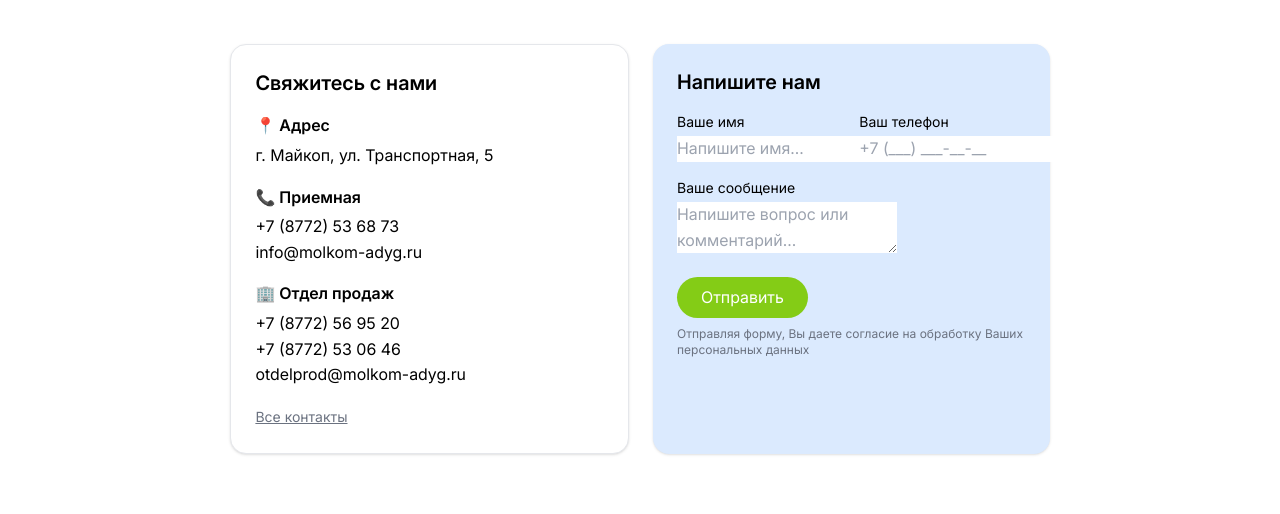
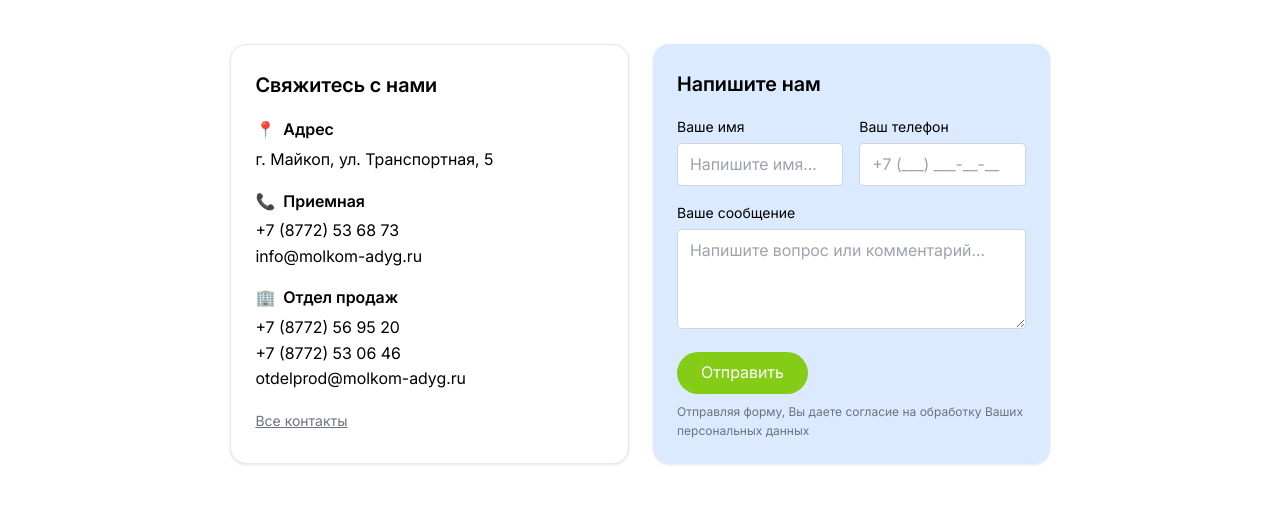
Before and after one commit to ElireChara/testmaket, a website built with webpack: page src/index.html in a window 1280 px wide. Shown: the part 2542-3056 px from the top of the page. Built offline with nearby package versions, Linux system fonts and the light colour scheme.

Commit message:
переделка под бэм секции контактов

```diff
--- a/src/assets/styles/Header.scss
+++ b/src/assets/styles/Header.scss
@@ -8,7 +8,6 @@
         url("/src/assets/images/test34.jpeg");
     background-repeat: no-repeat;
     background-position: right bottom;
-    // width: 1920px;
     height: 800px;
     overflow: hidden;
 }
@@ -65,7 +64,7 @@
         }
     }
 
-    .contacts {
+    .header-contacts {
         margin-right: 18%;
         display: grid;
         grid-template-rows: repeat(1, minmax(0, 1fr));
--- /dev/null
+++ b/src/assets/styles/contakts.scss
@@ -0,0 +1,131 @@
+.contact-section {
+    margin-top: 3%;
+    margin-left: 18%;
+    margin-right: 18%;
+    padding-bottom: 80px;
+
+    .contacts-container {
+        display: flex;
+        gap: 24px;
+        margin-top: 40px;
+    }
+
+    .form-box1 {
+        background: white;
+        border-radius: 16px;
+        padding: 24px;
+        box-shadow: 0 1px 3px rgba(0,0,0,0.1);
+        flex: 1;
+        border: 1px solid #e5e7eb;
+
+        h2 {
+            font-size: 20px;
+            color: #000;
+            font-weight: 600;
+            margin-bottom: 16px;
+        }
+    }
+
+    .contact-info {
+        margin-bottom: 16px;
+        color: #000;
+
+        .contact-title {
+            font-weight: 600;
+            display: flex;
+            align-items: center;
+            gap: 8px;
+            margin-bottom: 4px;
+        }
+    }
+
+    .all-contacts-link {
+        text-decoration: underline;
+        font-size: 14px;
+        color: #6b7280;
+    }
+
+    .contact-form {
+        color: #000;
+        background: #dbeafe;
+        border-radius: 16px;
+        padding: 24px;
+        box-shadow: 0 1px 3px rgba(0,0,0,0.1);
+        flex: 1;
+
+        h2 {
+            font-size: 20px;
+            font-weight: 600;
+            margin-bottom: 16px;
+        }
+    }
+
+    .form-grid {
+        display: grid;
+        grid-template-columns: 1fr;
+        gap: 16px;
+
+        @media (min-width: 768px) {
+            grid-template-columns: repeat(2, 1fr);
+        }
+    }
+
+    label {
+        font-size: 14px;
+        display: block;
+        margin-bottom: 4px;
+    }
+
+    .form-input {
+        width: 100%;
+        padding: 8px 12px;
+        border: 1px solid #d1d5db;
+        border-radius: 4px;
+        color: #000;
+
+        &::placeholder {
+            color: #9ca3af;
+        }
+    }
+
+    .form-message {
+        margin-top: 16px;
+    }
+
+    .form-textarea {
+        width: 100%;
+        padding: 8px 12px;
+        border: 1px solid #d1d5db;
+        border-radius: 4px;
+        color: #000;
+        min-height: 100px;
+
+        &::placeholder {
+            color: #9ca3af;
+        }
+    }
+
+    .form-submit {
+        margin-top: 16px;
+    }
+
+    .submit-button {
+        background: #84cc16;
+        color: white;
+        padding: 8px 24px;
+        border-radius: 9999px;
+        border: none;
+        cursor: pointer;
+        transition: background-color 0.2s;
+
+        &:hover {
+            background: #65a30d;
+        }
+    }
+
+    .form-notice {
+        font-size: 12px;
+        color: #6b7280;
+        margin-top: 8px;
+    }
+}
--- a/src/assets/styles/inform.scss
+++ b/src/assets/styles/inform.scss
@@ -47,11 +47,11 @@
     margin-bottom: 2rem;
 }
 
-.imags{
+.imagssmal{
     width: 172px;
     height: 200px;
 }
-.imags1{
+.imagslong{
     width: 246px;
     height: 200px;
 }
--- a/src/assets/styles/main.scss
+++ b/src/assets/styles/main.scss
@@ -6,6 +6,7 @@
 @use './Header.scss';
 @use './popular.scss';
 @use './inform.scss';
+@use './contakts.scss';
 
 body {
     margin: 0;
--- a/src/assets/styles/section.scss
+++ b/src/assets/styles/section.scss
@@ -1,9 +1,3 @@
-.section5{
-    margin-top: 3%;
-        margin-left: 18%;
-        margin-right: 18%;
-        height: 800px;
-}
 
 .form-box{
     width: 810px;
--- a/src/index.html
+++ b/src/index.html
@@ -12,9 +12,9 @@
 <body>
     <header class="section-header">
         <div class="header">
-            <img src="/src/assets/images/logo.svg">
+            <img src="/src/assets/images/logo.svg" alt="Логотип">
             <div class="nav-buttons">
-                <button class="catalog-button ">
+                <button class="catalog-button">
                     <svg viewBox="0 0 24 24">
                         <path stroke-linecap="round" stroke-linejoin="round" d="M4 6h16M4 12h16M4 18h16" />
                     </svg>
@@ -26,9 +26,9 @@
                 <button class="nav-button"><span>Где купить</span></button>
                 <button class="nav-button"><span>Контакты</span></button>
             </div>
-            <div class="contacts">
-                <div class="phone-button"><a href="tel:+78772569520"> +7 (8772) 56 95 20 </a></div>
-                <div><a class="feedback-button" href="http://">Обратная связь</a></div>
+            <div class="header-contacts">
+                <div class="phone-button"><a href="tel:+78772569520">+7 (8772) 56 95 20</a></div>
+                <div><a class="feedback-button" href="#">Обратная связь</a></div>
             </div>
         </div>
 
@@ -44,17 +44,16 @@
             </div>
             <div class="images-section">
                 <div class="left-column">
-                    <div class="image1"><img src="/src/assets/images/1.svg"></div>
-                    <div class="image3"><img src="/src/assets/images/3.svg"></div>
+                    <div class="image1"><img src="/src/assets/images/1.svg" alt="Изображение 1"></div>
+                    <div class="image3"><img src="/src/assets/images/3.svg" alt="Изображение 3"></div>
                 </div>
                 <div class="right-column">
-                    <div class="image2"><img src="/src/assets/images/2.svg"></div>
-                    <div class="image4"><img src="/src/assets/images/4.svg"></div>
+                    <div class="image2"><img src="/src/assets/images/2.svg" alt="Изображение 2"></div>
+                    <div class="image4"><img src="/src/assets/images/4.svg" alt="Изображение 4"></div>
                 </div>
             </div>
         </div>
     </header>
-
 
 
     <main>
@@ -141,79 +140,75 @@
 
                 </div>
                 <div class="flex">
-                    <div class="imags"><img src="/src/assets/images/Group7.svg"></div>
-                    <div class="imags1"><img src="/src/assets/images/Group5.svg"></div>
-                    <div class="imags"><img src="/src/assets/images/Group6.svg"></div>
+                    <div class="imagssmal"><img src="/src/assets/images/Group7.svg"></div>
+                    <div class="imagslong"><img src="/src/assets/images/Group5.svg"></div>
+                    <div class="imagssmal"><img src="/src/assets/images/Group6.svg"></div>
                 </div>
             </div>
         </div>
 
 
-        <div class="section5">
+        <section class="contact-section">
             <span class="Clip2">Контакты</span>
 
-            <div class=" flex gap-6 mt-10">
+            <div class="contacts-container">
+                <div class="form-box1">
+                    <h2>Свяжитесь с нами</h2>
 
-                <div class="form-box1 bg-white rounded-2xl p-6 shadow flex-1 border border-gray-200">
-                    <h2 class="text-xl text-black font-semibold mb-4">Свяжитесь с нами</h2>
-
-                    <div class="mb-4 text-black">
-                        <p class="font-semibold flex items-center gap-2 mb-1">📍 Адрес</p>
+                    <div class="contact-info">
+                        <p class="contact-title"><span class="icon">📍</span> Адрес</p>
                         <p>г. Майкоп, ул. Транспортная, 5</p>
                     </div>
 
-                    <div class="mb-4 text-black">
-                        <p class="font-semibold flex items-center gap-2 mb-1">📞 Приемная</p>
+                    <div class="contact-info">
+                        <p class="contact-title"><span class="icon">📞</span> Приемная</p>
                         <p>+7 (8772) 53 68 73</p>
                         <p>info@molkom-adyg.ru</p>
                     </div>
 
-                    <div class="mb-4 text-black">
-                        <p class="font-semibold flex items-center gap-2 mb-1">🏢 Отдел продаж</p>
+                    <div class="contact-info">
+                        <p class="contact-title"><span class="icon">🏢</span> Отдел продаж</p>
                         <p>+7 (8772) 56 95 20</p>
                         <p>+7 (8772) 53 06 46</p>
                         <p>otdelprod@molkom-adyg.ru</p>
                     </div>
 
-                    <a href="#" class="underline text-sm text-gray-500">Все контакты</a>
+                    <a href="#" class="all-contacts-link">Все контакты</a>
                 </div>
 
-                <form id="contactForm" class=" text-black form-box bg-blue-100 rounded-2xl p-6 shadow flex-1 relative">
-                    <h2 class="text-xl font-semibold mb-4">Напишите нам</h2>
+                <form id="contactForm" class="contact-form">
+                    <h2>Напишите нам</h2>
 
-                    <div class="grid grid-cols-1 md:grid-cols-2 gap-4">
+                    <div class="form-grid">
                         <div>
-                            <label class="text-sm block mb-1 ">Ваше имя</label>
-                            <input type="text" name="name" class="form-input text-black" placeholder="Напишите имя..."
-                                required />
+                            <label>Ваше имя</label>
+                            <input type="text" name="name" class="form-input" placeholder="Напишите имя..." required>
                         </div>
 
                         <div>
-                            <label class="text-sm block mb-1">Ваш телефон</label>
-                            <input type="tel" name="phone" class="form-input text-black"
-                                placeholder="+7 (___) ___-__-__" required />
+                            <label>Ваш телефон</label>
+                            <input type="tel" name="phone" class="form-input" placeholder="+7 (___) ___-__-__" required>
                         </div>
                     </div>
 
-                    <div class="mt-4">
-                        <label class="text-sm block mb-1">Ваше сообщение</label>
-                        <textarea name="message" class="form-textarea text-black"
-                            placeholder="Напишите вопрос или комментарий..." required></textarea>
+                    <div class="form-message">
+                        <label>Ваше сообщение</label>
+                        <textarea name="message" class="form-textarea" placeholder="Напишите вопрос или комментарий..."
+                            required></textarea>
                     </div>
 
-                    <div class="mt-4">
-                        <button type="submit"
-                            class="bg-lime-500 text-white py-2 px-6 rounded-full hover:bg-lime-600 transition">
+                    <div class="form-submit">
+                        <button type="submit" class="submit-button">
                             Отправить
                         </button>
                     </div>
 
-                    <p class="text-xs text-gray-500 mt-2">
+                    <p class="form-notice">
                         Отправляя форму, Вы даете согласие на обработку Ваших персональных данных
                     </p>
                 </form>
             </div>
-        </div>
+        </section>
 
         <div id="map" class="section6 width: 100%">
             <script
```
